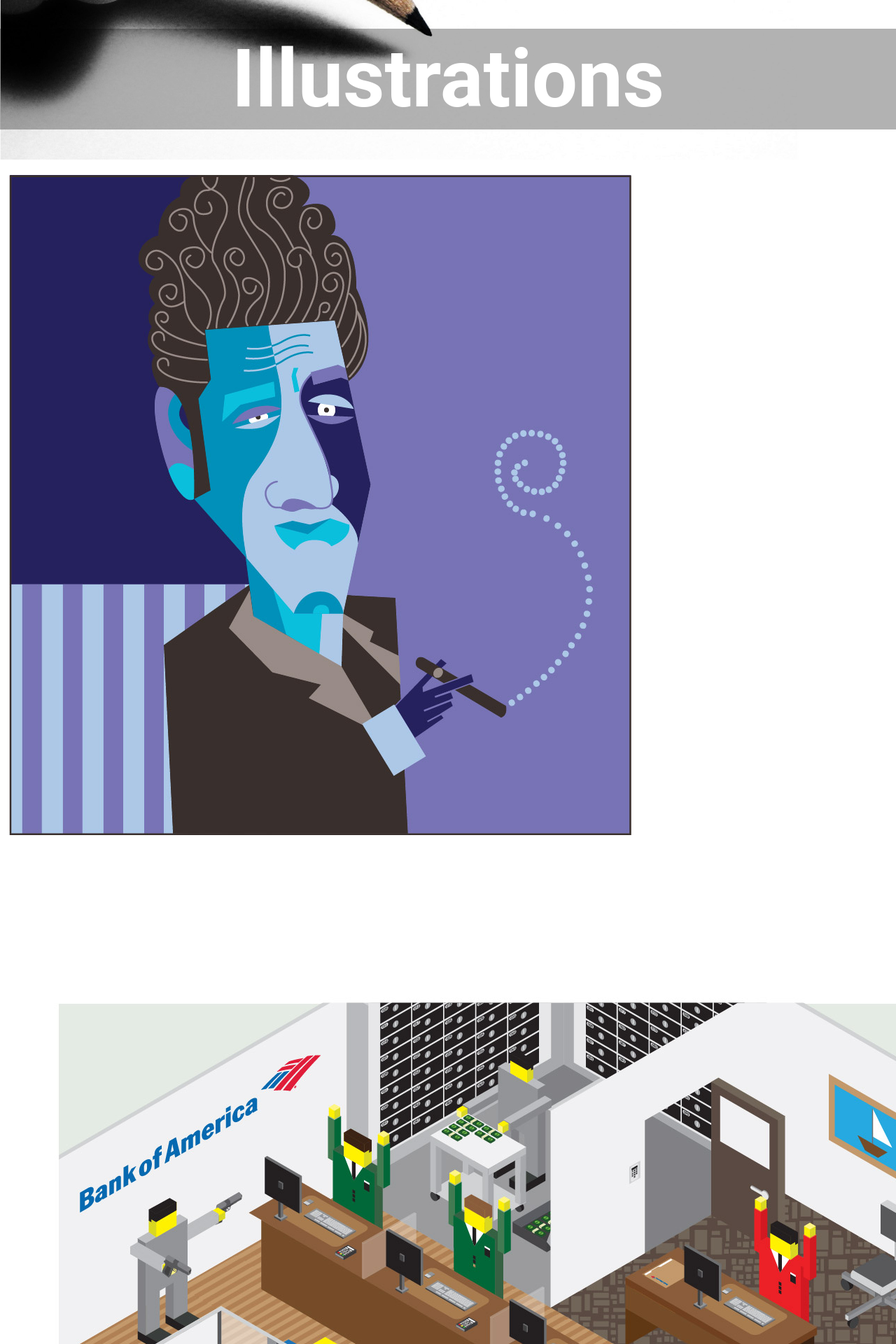
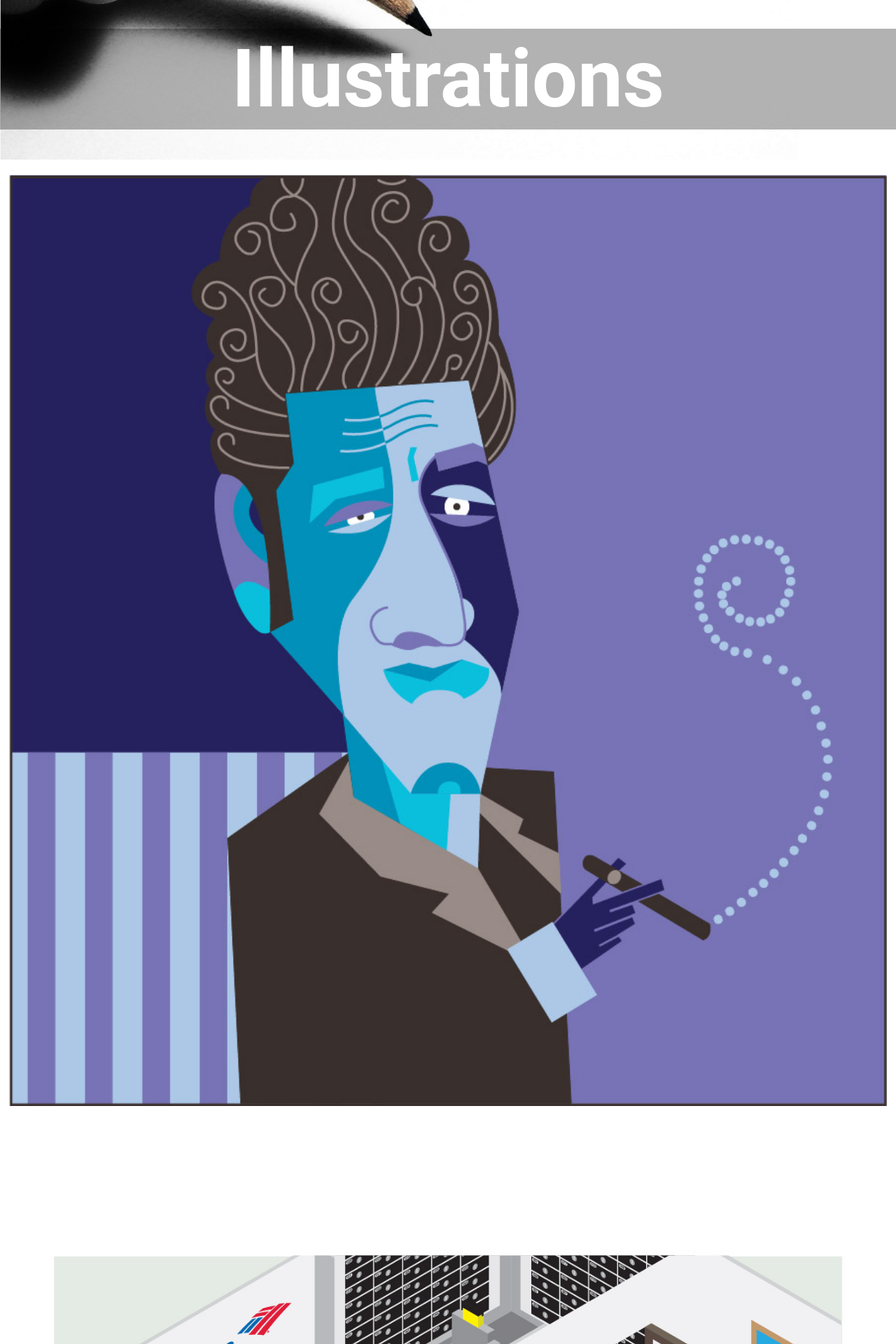
Before and after one commit to ahmedzein/portfolio, a Jekyll site: the page built from portfolio-page-five.html, in a window 1280 px wide. Shown: the part 561-2481 px from the top of the page at 70% size. Built offline with Jekyll 4.4.1, drawn with Linux system fonts in a browser that asks for light colours; some web fonts are replaced; Markdown is read by kramdown in place of the engine named in the settings.

Commit message:
fixed class
fixed the illustration class

```diff
--- a/_layouts/portfolio-piece-5.html
+++ b/_layouts/portfolio-piece-5.html
@@ -13,22 +13,22 @@ layout: default
 
   <div class="grid">
 
-    <div class="wrap-bloc-3">
+    <div class="">
 
-      <div class="unit unit-xs-1 unit-s-1 unit-m-1 unit-l-1 unit-xl-1 island-1-2 push-1-4 illustration">
-        <img src="{{site.baseurl}}/images/{{page.image-3}}" alt="Lobato Stylized Illustration of Michael Richards">
+      <div class="unit unit-xs-1 unit-s-1 unit-m-1 unit-l-1 unit-xl-1 island-1-2 push-1-4">
+        <img src="{{site.baseurl}}/images/{{page.image-3}}" alt="Lobato Stylized Illustration of Michael Richards" class="illustration">
       </div>
 
-      <div class="unit unit-xs-1 unit-s-1 unit-m-1 unit-l-1 unit-xl-1 island-1-2 push-1-4 illustration">
-        <img src="{{site.baseurl}}/images/{{page.image-4}}" alt="Isometric Illustration of a bank robbery">
+      <div class="unit unit-xs-1 unit-s-1 unit-m-1 unit-l-1 unit-xl-1 island-1-2 push-1-4">
+        <img src="{{site.baseurl}}/images/{{page.image-4}}" alt="Isometric Illustration of a bank robbery" class="illustration">
       </div>
 
-      <div class="unit unit-xs-1 unit-s-1 unit-m-1 unit-l-1 unit-xl-1 island-1-2 push-1-4 illustration">
-        <img src="{{site.baseurl}}/images/{{page.image-5}}" alt="Lobato Stylized Illustration of Michael Richards">
+      <div class="unit unit-xs-1 unit-s-1 unit-m-1 unit-l-1 unit-xl-1 island-1-2 push-1-4">
+        <img src="{{site.baseurl}}/images/{{page.image-5}}" alt="Typographic Portrait of Drake" class="illustration">
       </div>
 
-      <div class="unit unit-xs-1 unit-s-1 unit-m-1 unit-l-1 unit-xl-1 island-1-2 push-1-4 illustration">
-        <img src="{{site.baseurl}}/images/{{page.image-6}}" alt="Illustration of Denzel Washington">
+      <div class="unit unit-xs-1 unit-s-1 unit-m-1 unit-l-1 unit-xl-1 island-1-2 push-1-4">
+        <img src="{{site.baseurl}}/images/{{page.image-6}}" alt="Illustration of Denzel Washington" class="illustration">
       </div>
     </div>
 
```
